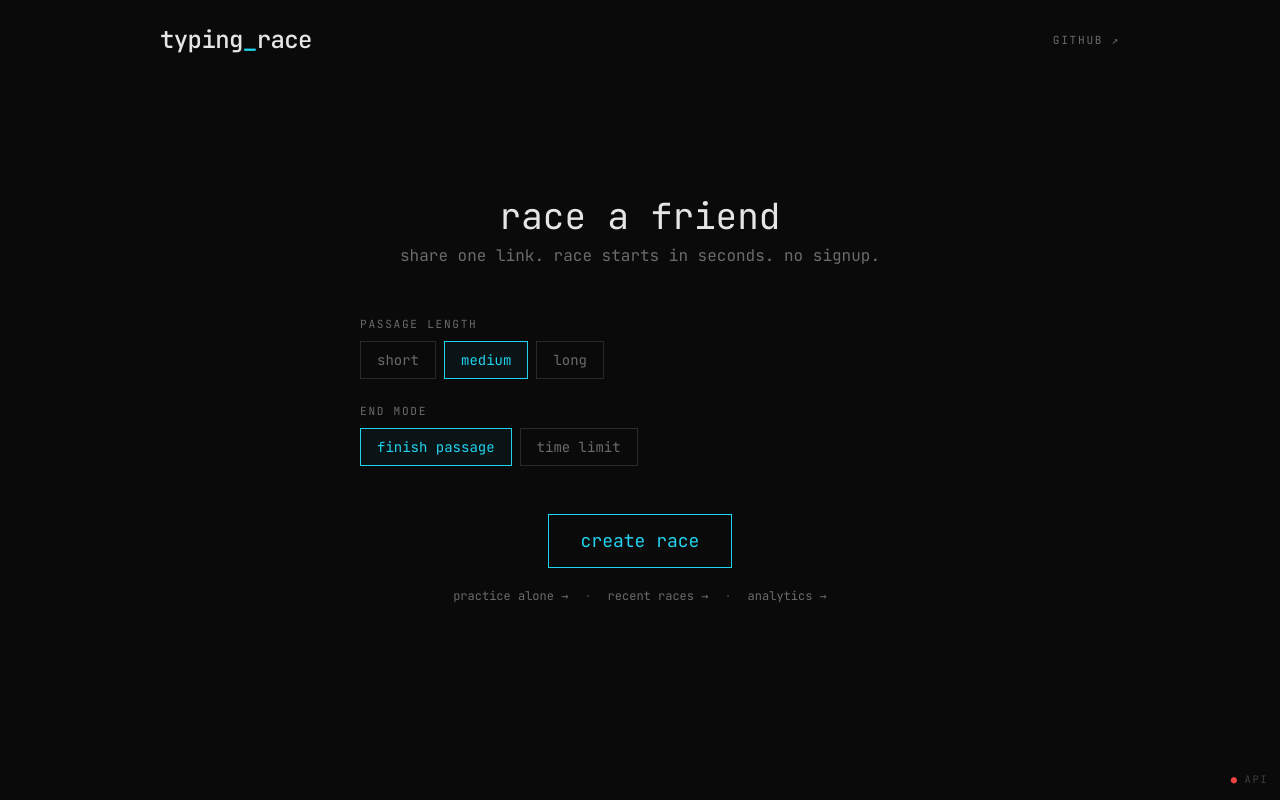
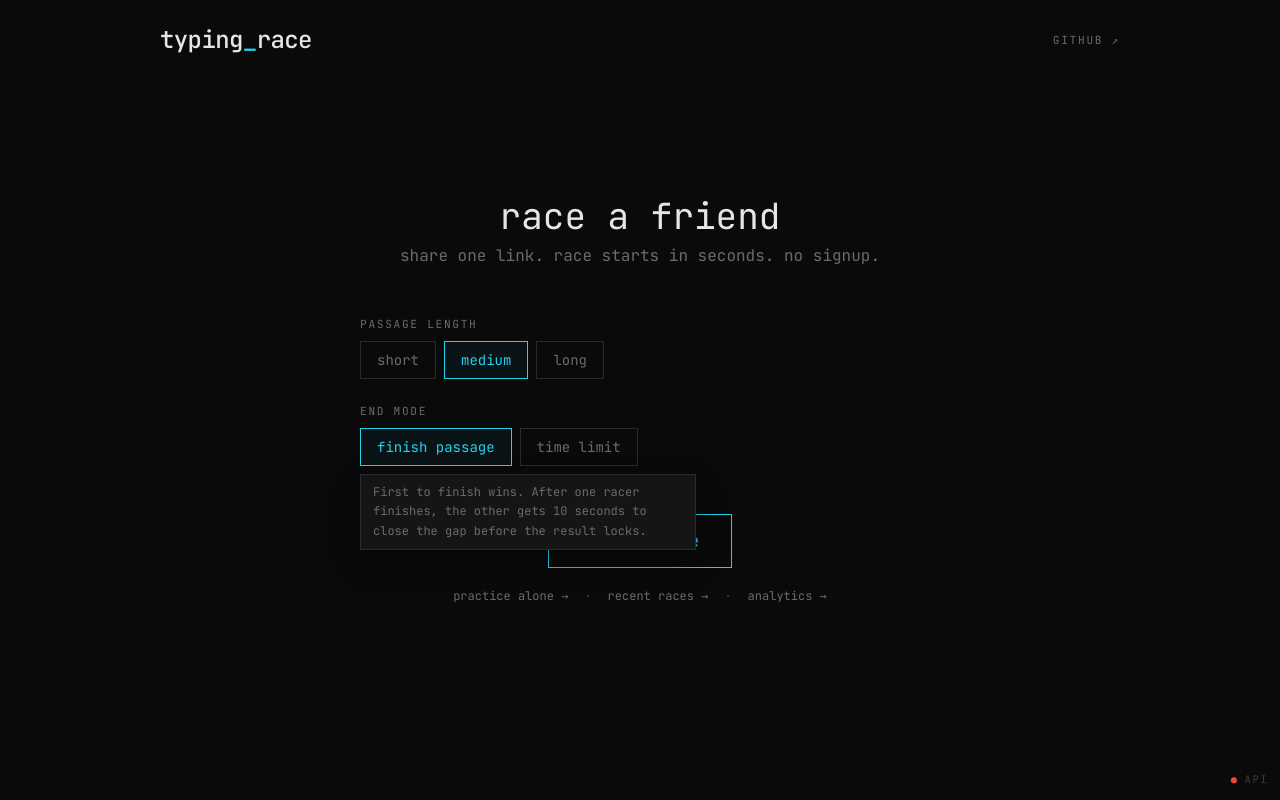
Before and after one commit to anasm266/typing-race, a React (Vite) app in the folder web/: page / in a window 1280 px wide. Both pictures are taken after a click on the button "finish passage". Built offline with nearby package versions, Linux system fonts and the light colour scheme; no server answers.

Commit message:
feat: explain end modes on hover

```diff
--- a/web/src/pages/Home.tsx
+++ b/web/src/pages/Home.tsx
@@ -58,9 +58,23 @@ export function Home() {
             value={config.endMode}
             options={
               [
-                { value: "finish", label: "finish passage" },
-                { value: "time", label: "time limit" },
-              ] satisfies Array<{ value: EndMode; label: string }>
+                {
+                  value: "finish",
+                  label: "finish passage",
+                  description:
+                    "First to finish wins. After one racer finishes, the other gets 10 seconds to close the gap before the result locks.",
+                },
+                {
+                  value: "time",
+                  label: "time limit",
+                  description:
+                    "Race against the clock. When time runs out, the result is scored wherever both racers ended up, finished or not.",
+                },
+              ] satisfies Array<{
+                value: EndMode;
+                label: string;
+                description: string;
+              }>
             }
             onChange={(v) => setConfig((c) => ({ ...c, endMode: v }))}
           />
@@ -142,7 +156,7 @@ function Field({
 
 interface PillGroupProps<T extends string | number> {
   value: T;
-  options: Array<{ value: T; label: string }>;
+  options: Array<{ value: T; label: string; description?: string }>;
   onChange: (v: T) => void;
 }
 
@@ -156,9 +170,12 @@ function PillGroup<T extends string | number>({
       {options.map((opt) => {
         const selected = opt.value === value;
         return (
+          <span key={String(opt.value)} className="relative group">
             <button
-            key={String(opt.value)}
               onClick={() => onChange(opt.value)}
+              aria-describedby={
+                opt.description ? `hint-${String(opt.value)}` : undefined
+              }
               className={
                 "px-4 py-2 text-sm transition-colors border " +
                 (selected
@@ -168,6 +185,16 @@ function PillGroup<T extends string | number>({
             >
               {opt.label}
             </button>
+            {opt.description && (
+              <span
+                id={`hint-${String(opt.value)}`}
+                role="tooltip"
+                className="pointer-events-none absolute left-0 top-[calc(100%+0.5rem)] z-10 w-[min(21rem,calc(100vw-2rem))] border border-border bg-bg-soft px-3 py-2 text-left text-xs leading-relaxed text-fg-dim opacity-0 shadow-[0_12px_32px_rgba(0,0,0,0.35)] transition-opacity duration-150 group-hover:opacity-100 group-focus-within:opacity-100"
+              >
+                {opt.description}
+              </span>
+            )}
+          </span>
         );
       })}
     </div>
```
Lines whose indentation alone changed are shown as unchanged.
